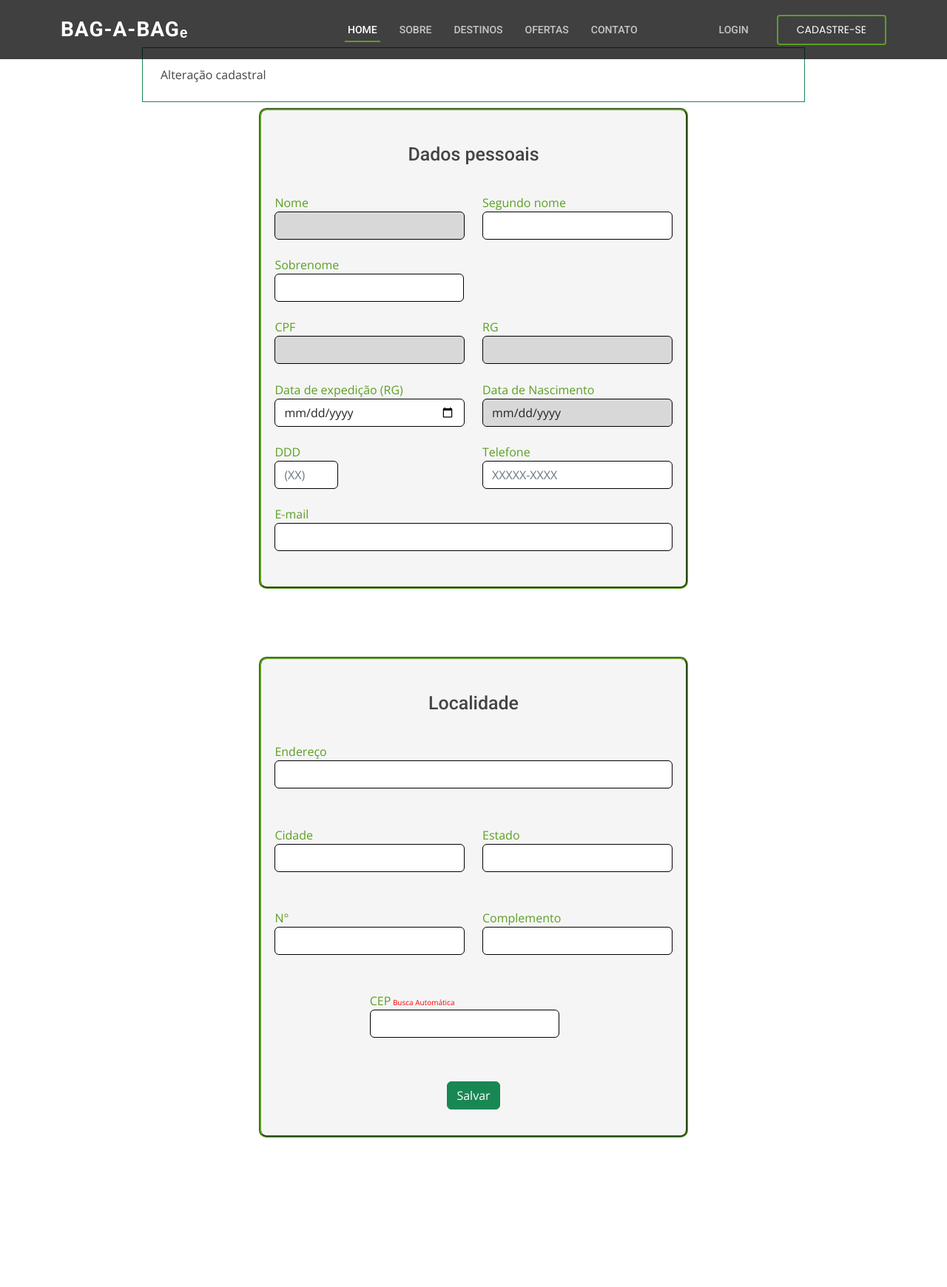
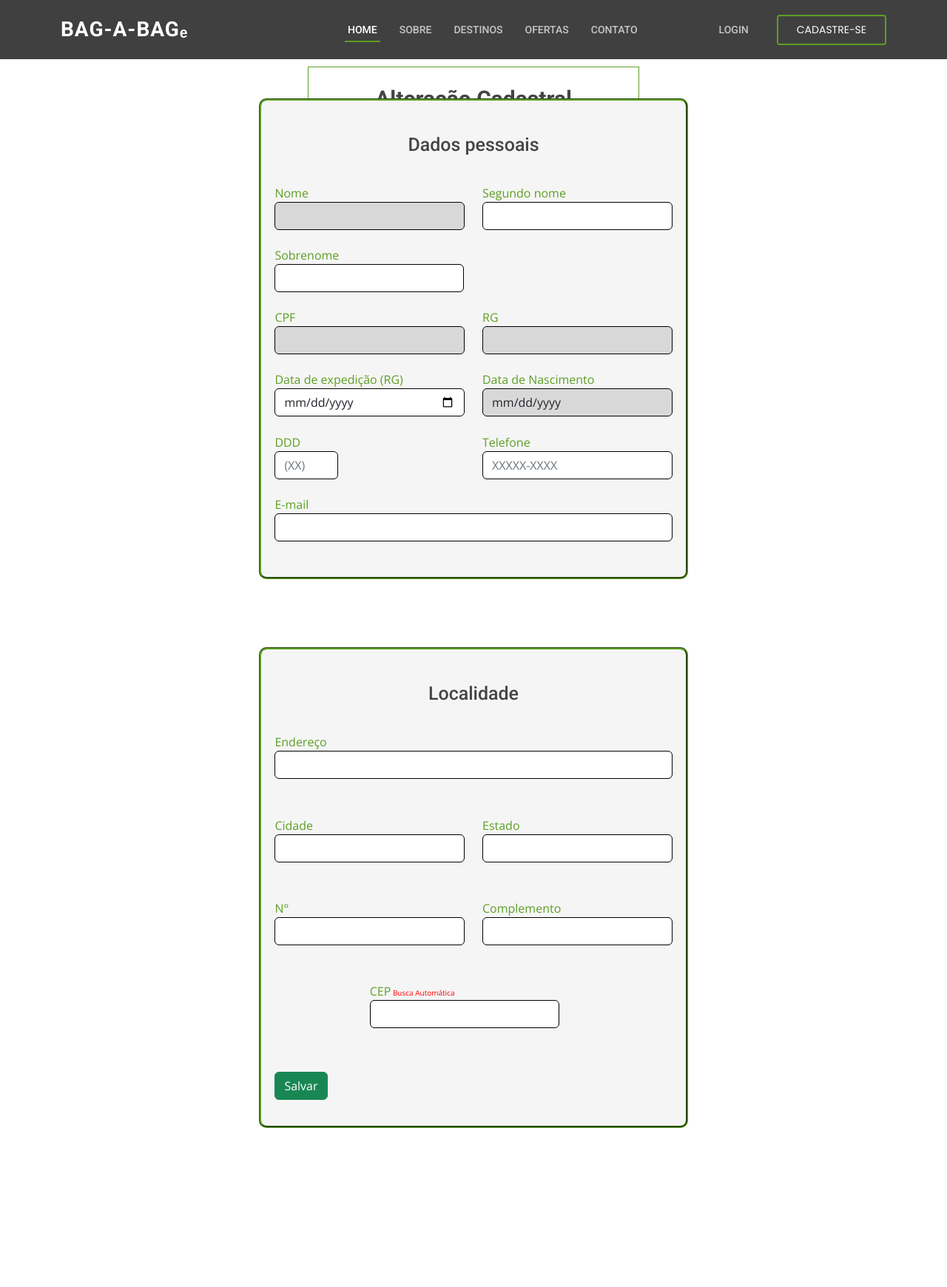
Before and after one commit to gustavinxd/bag-a-bagV2, a PHP site: page /pages/alteracoes_cadastro.html in a window 1280 px wide. Shown: the top 1740 px of the page at 74% size. Run offline with PHP 8.4, Linux system fonts and the light colour scheme.

Commit message:
alterações

```diff
--- a/assets/css/alteracoes_cadastro/alteracoes_cadastro.css
+++ b/assets/css/alteracoes_cadastro/alteracoes_cadastro.css
@@ -500,6 +500,18 @@ svg {
     margin-top: 15%;
     margin-bottom: -5%;
   }
+  h5{
+    font-size: 30px;
+    font-family: "Roboto";
+    font-weight: bold;
+    text-align: center;
+    border: 1px solid #5c9f24;
+    padding: 25px;
+    width: 50%;
+    margin: auto;
+    margin-top: 10%;
+    margin-bottom: -5%;
+  }
 
   .required:after {
     content: " Busca Automática";
@@ -567,9 +579,17 @@ svg {
     flex: 1 1 100%;
     position: relative;
     margin-top: -6%;
-    text-align: center;
+    text-align: ;
   }
-
+  .border{
+    padding: 30px;
+    border-color: #5c9f24;
+    width: 50%;
+    margin: auto;
+    margin-top:10%;
+    margin-bottom: -5%;
+    border-width: medium;
+  }
   /*--------------------------------------------------------------
   # Footer
   --------------------------------------------------------------*/
--- a/pages/alteracoes_cadastro.html
+++ b/pages/alteracoes_cadastro.html
@@ -143,7 +143,7 @@
   <!--- Começo do container/alteracoes -->
 
     <main class = "main-alteracoes">
-      <div class="border border-success p-4 mb-2" >Alteração cadastral</div>
+        <h5>Alteração Cadastral</h5>
       </div>
 <!-- <form action="#" method> -->
       <div class="row">
@@ -246,7 +246,7 @@
           </div>
         </div>
        </div>
-       <div class="full-box">
+      <div class="full-box">
         <button type="button" id = "cadastrar" class="btn btn-success" a href="#">Salvar</button>
       </div>
       </form>
```
